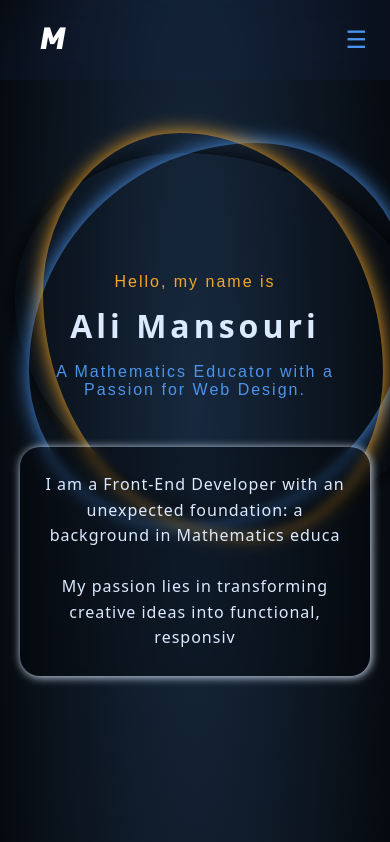
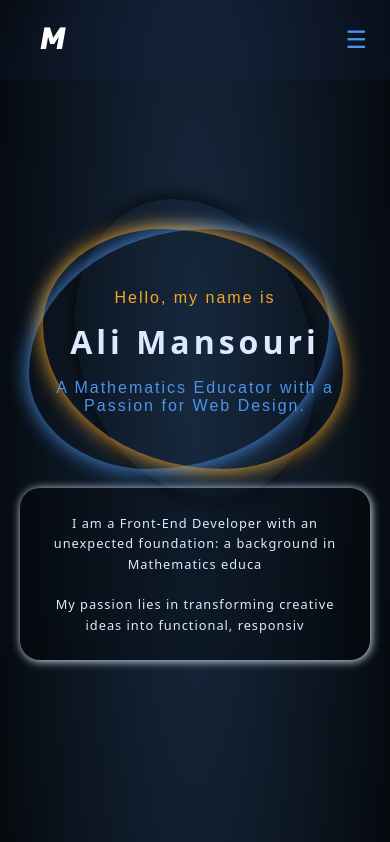
Before and after one commit to A24kii/ali-mansouri-portfolio, a plain HTML site: page index.html in a window 390 px wide. Shown: the top 842 px of the page. Drawn offline with nearby package versions, Linux system fonts and the light colour scheme; a web font is replaced by a local one.

Commit message:
Add files via upload

```diff
--- a/style.css
+++ b/style.css
@@ -189,6 +189,7 @@ header{
     position:absolute;
     box-shadow: 0px 0px 20px rgb(0, 0, 0);
     animation: circles 20s linear infinite;
+    z-index: -3;
 }
 #circle2{
     padding: 190px ;
@@ -199,6 +200,7 @@ header{
 
     animation: circles1 5s linear infinite;
     margin-left: -1rem;
+    z-index: -3;
 }
 #circle3{
     padding: 200px 170px ;
@@ -207,6 +209,7 @@ header{
     box-shadow: 0px 0px 20px var(--ornge);
     animation: circles 10s linear infinite;
     margin-left: -0.1rem;
+    z-index: -3;
 
 }
 
@@ -645,6 +648,10 @@ footer {
 
     }
 
+    #circle1 , #circle2 ,#circle3{
+        padding: 120px 150px;
+    }
+
     .navbar ul li:last-child {
         border-bottom: none;
     }
@@ -686,7 +693,8 @@ footer {
 
     .aboutme {
         max-width: 100%;
-        font-size: 1rem;
+        font-size: 0.8rem;
+        margin-top: 25px;
     }
 
     .dgre, .projcet, .contact {
```
